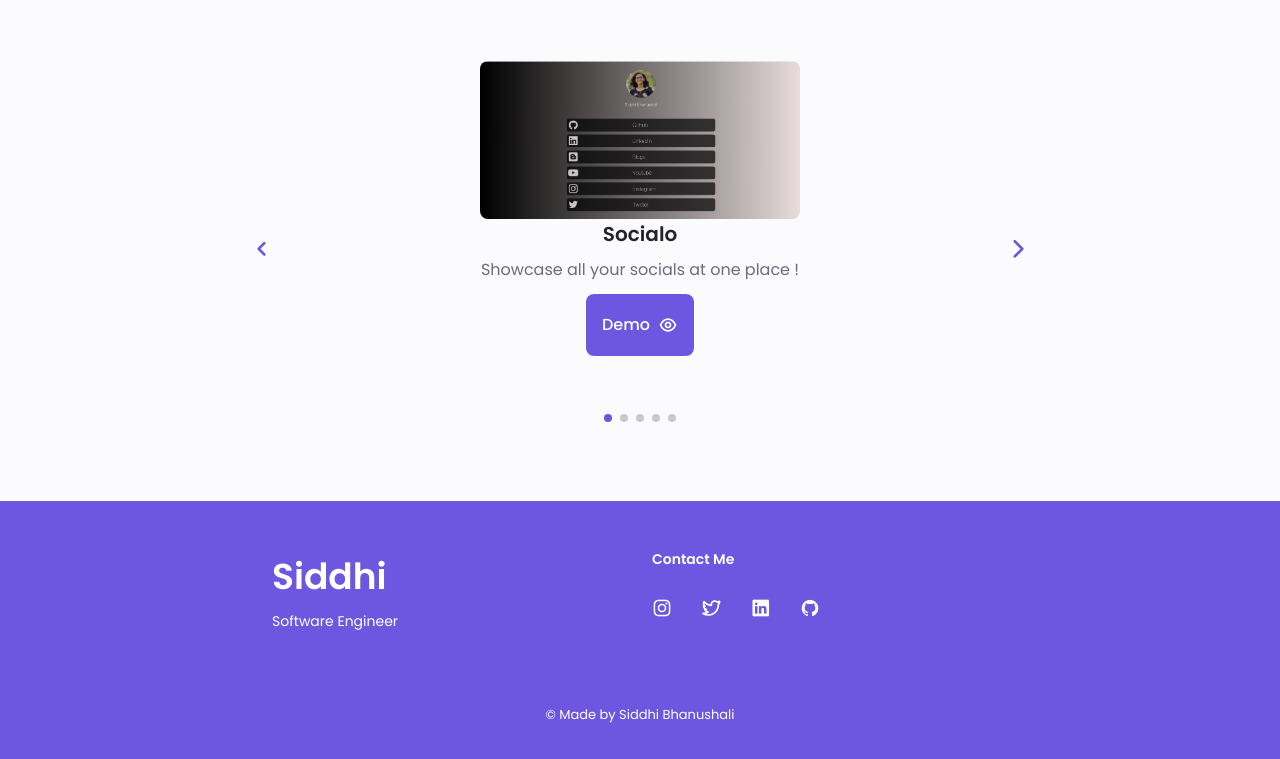
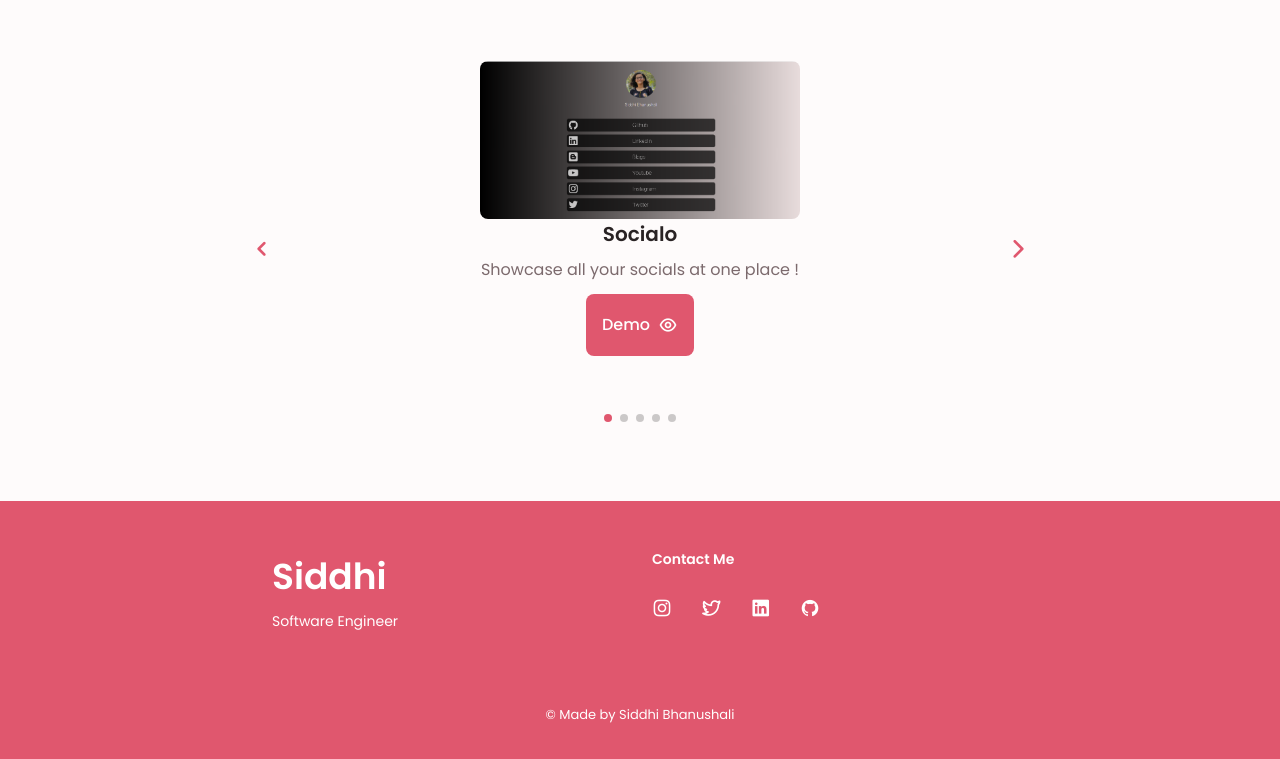
Before and after one commit to siddhi-244/portfolio-website, a plain HTML site: page portfolio/index.html in a window 1280 px wide. Shown: the part 3070-3829 px from the top of the page. Drawn offline with nearby package versions, Linux system fonts and the light colour scheme.

Commit message:
changed color theme

```diff
--- a/portfolio/style.css
+++ b/portfolio/style.css
@@ -1,7 +1,7 @@
 @import url('https://fonts.googleapis.com/css2?family=Poppins:wght@400;500;600&display=swap');
 :root{
 	--header-height: 3rem;
-	--hue-color: 250;
+	--hue-color: 350;
 	--first-color: hsl(var(--hue-color),69%,61%);
     --first-color-second: hsl(var(--hue-color),69%,61%);
     --first-color-alt: hsl(var(--hue-color),57%,53%);
```
